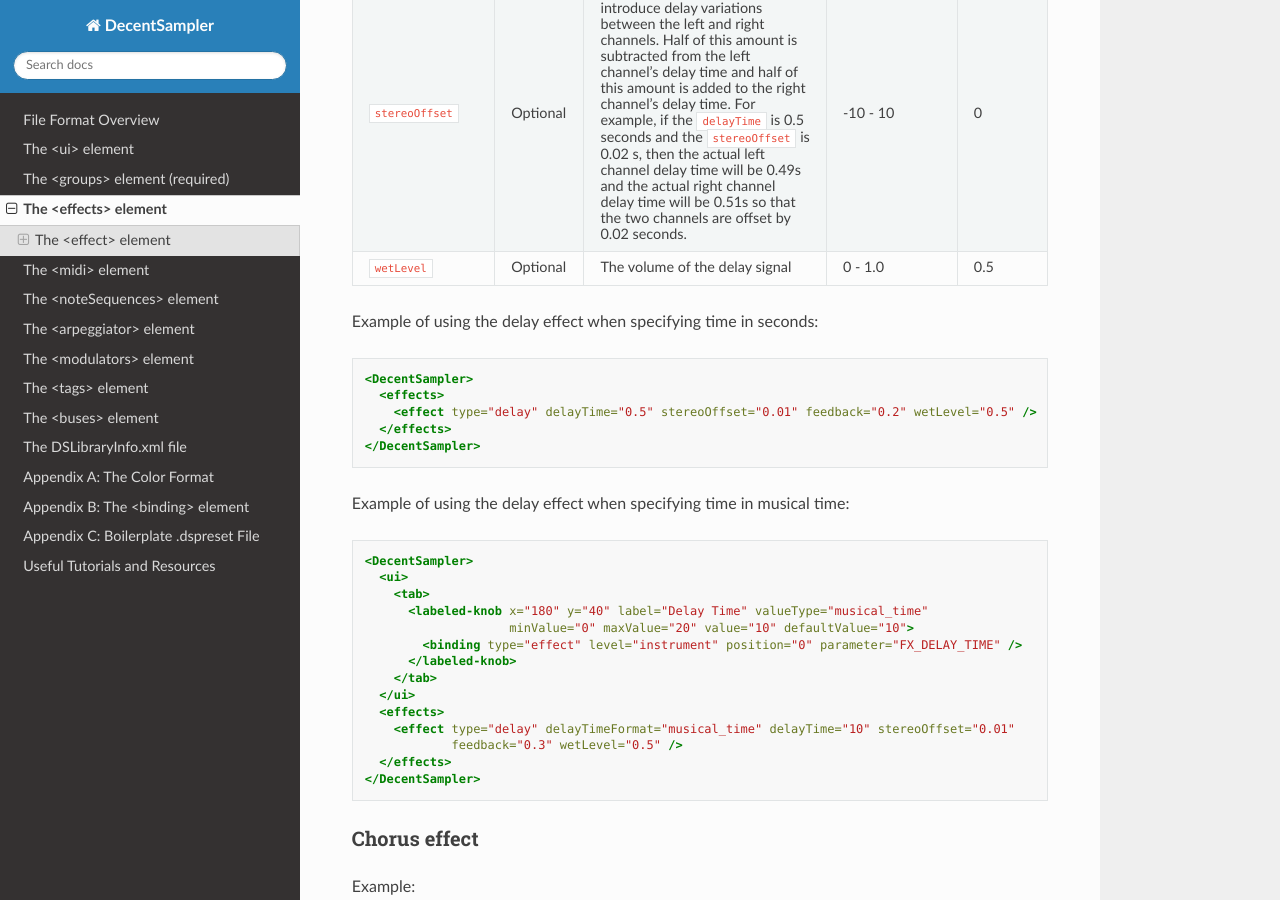
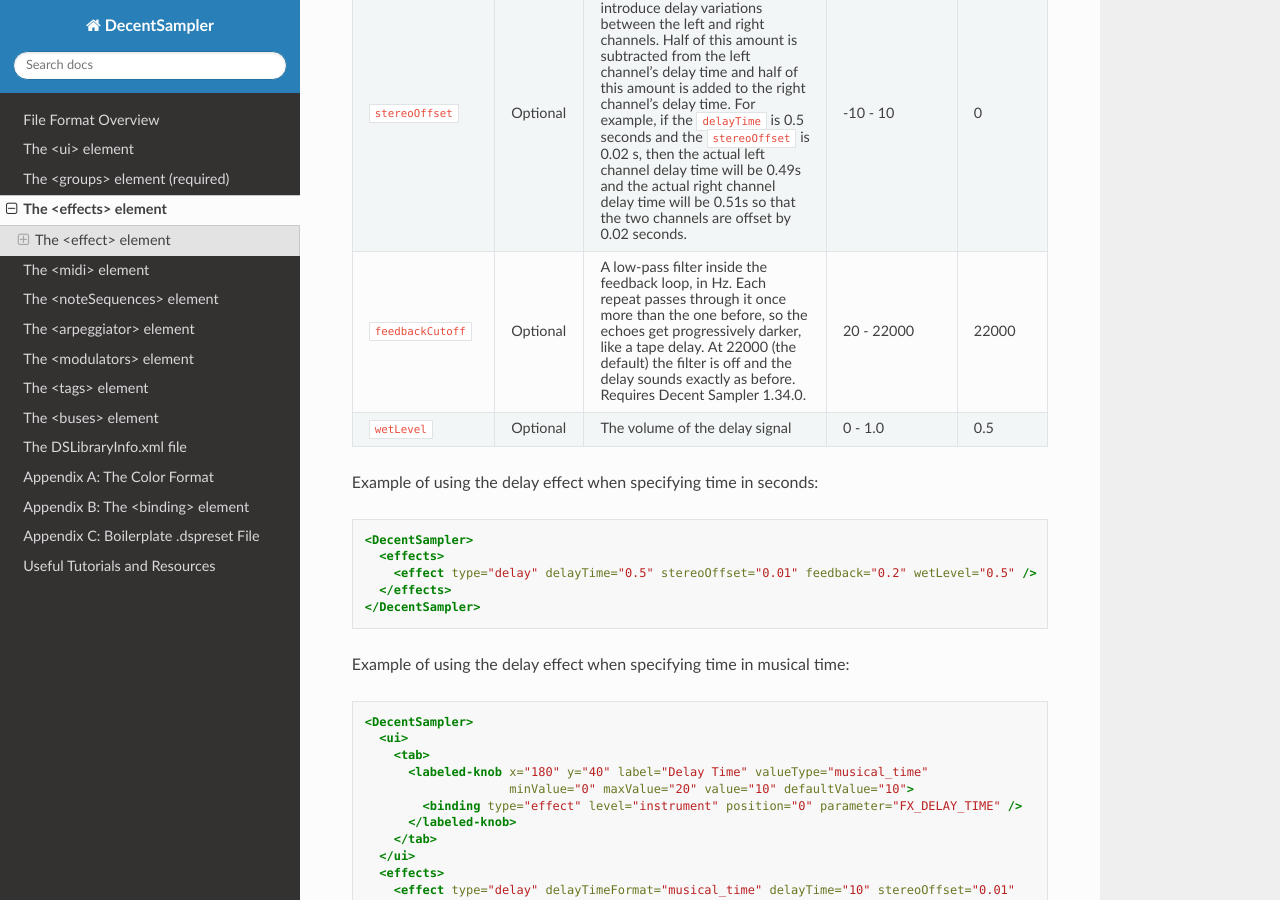
Before and after one commit to DecentSamples/DecentSampler-Developers-Guide, a Sphinx documentation site: the page built from docs/source/the-effects-element.md, in a window 1280 px wide and 900 px high, scrolled down 7141 px. Built offline with Sphinx 7.4.7 and the Read the Docs theme 3.1.0, drawn with Linux system fonts in a browser that asks for light colours.

Commit message:
0000481: Document the delay's feedbackCutoff and FX_FEEDBACK_CUTOFF

```diff
--- a/docs/source/the-effects-element.md
+++ b/docs/source/the-effects-element.md
@@ -223,6 +223,7 @@
 | `delayTime`       | Optional | The delay time in seconds                                                                                                                                                                                                                                                                                                                                                                                                                                                              | 0 - 20.0                                              | 0.7       |
 | `feedback`        | Optional | The feedback level.                                                                                                                                                                                                                                                                                                                                                                                                                                                                    | 0 - 1.0, where 0 is no feedback, 1.0 is max feedback. | 0.2       |
 | `stereoOffset`    | Optional | The parameter allows you to introduce delay variations between the left and right channels. Half of this amount is subtracted from the left channel's delay time and half of this amount is added to the right channel's delay time. For example, if the `delayTime` is 0.5 seconds and the `stereoOffset` is 0.02 s, then the actual left channel delay time will be 0.49s and the actual right channel delay time will be 0.51s so that the two channels are offset by 0.02 seconds. | -10 - 10                                              | 0         |
+| `feedbackCutoff`  | Optional | A low-pass filter inside the feedback loop, in Hz. Each repeat passes through it once more than the one before, so the echoes get progressively darker, like a tape delay. At 22000 (the default) the filter is off and the delay sounds exactly as before. Requires Decent Sampler 1.34.0. | 20 - 22000 | 22000 |
 | `wetLevel`        | Optional | The volume of the delay signal                                                                                                                                                                                                                                                                                                                                                                                                                                                         | 0 - 1.0                                               | 0.5       |
 
 
```
Also changed, not shown: docs/source/appendix-b-the-binding-element.md (+1 -0 lines).
